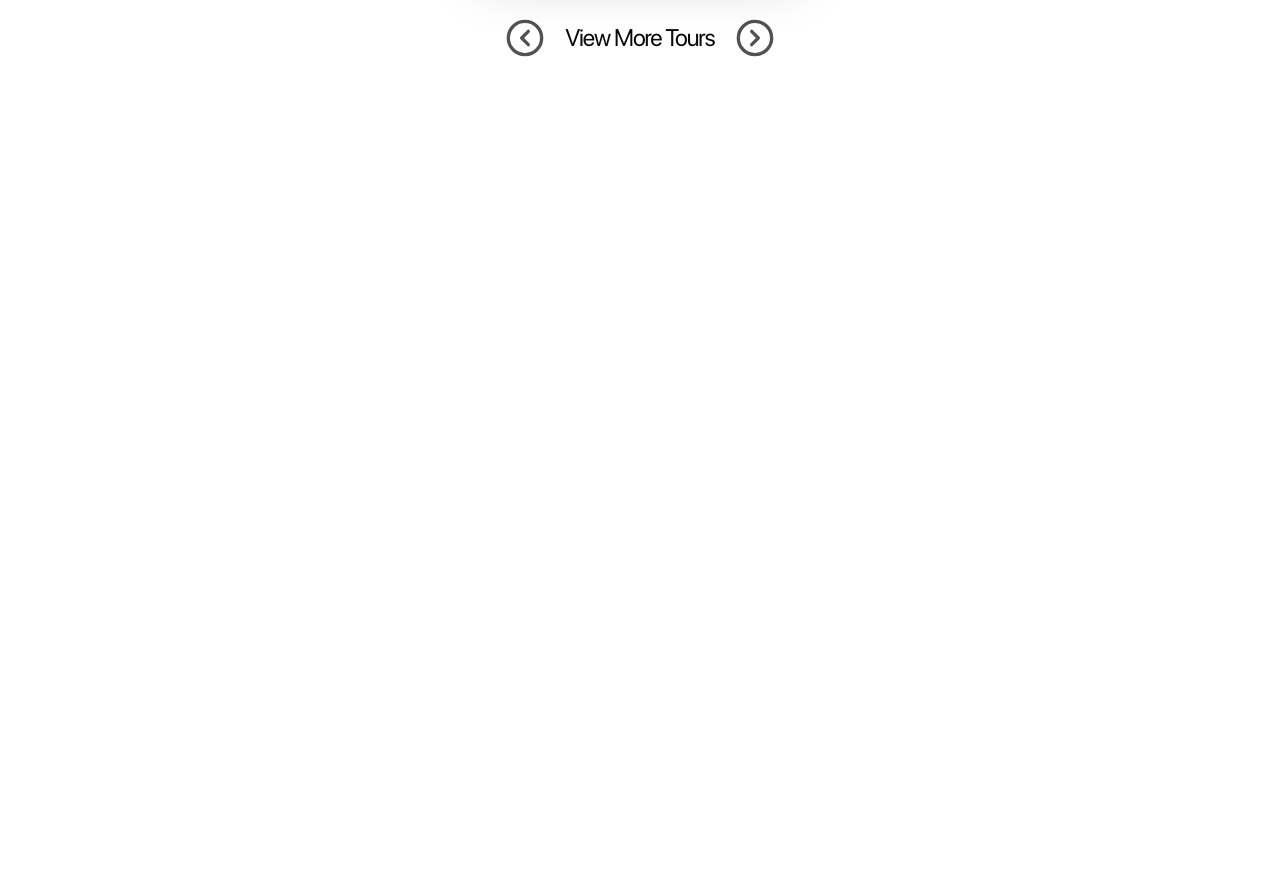
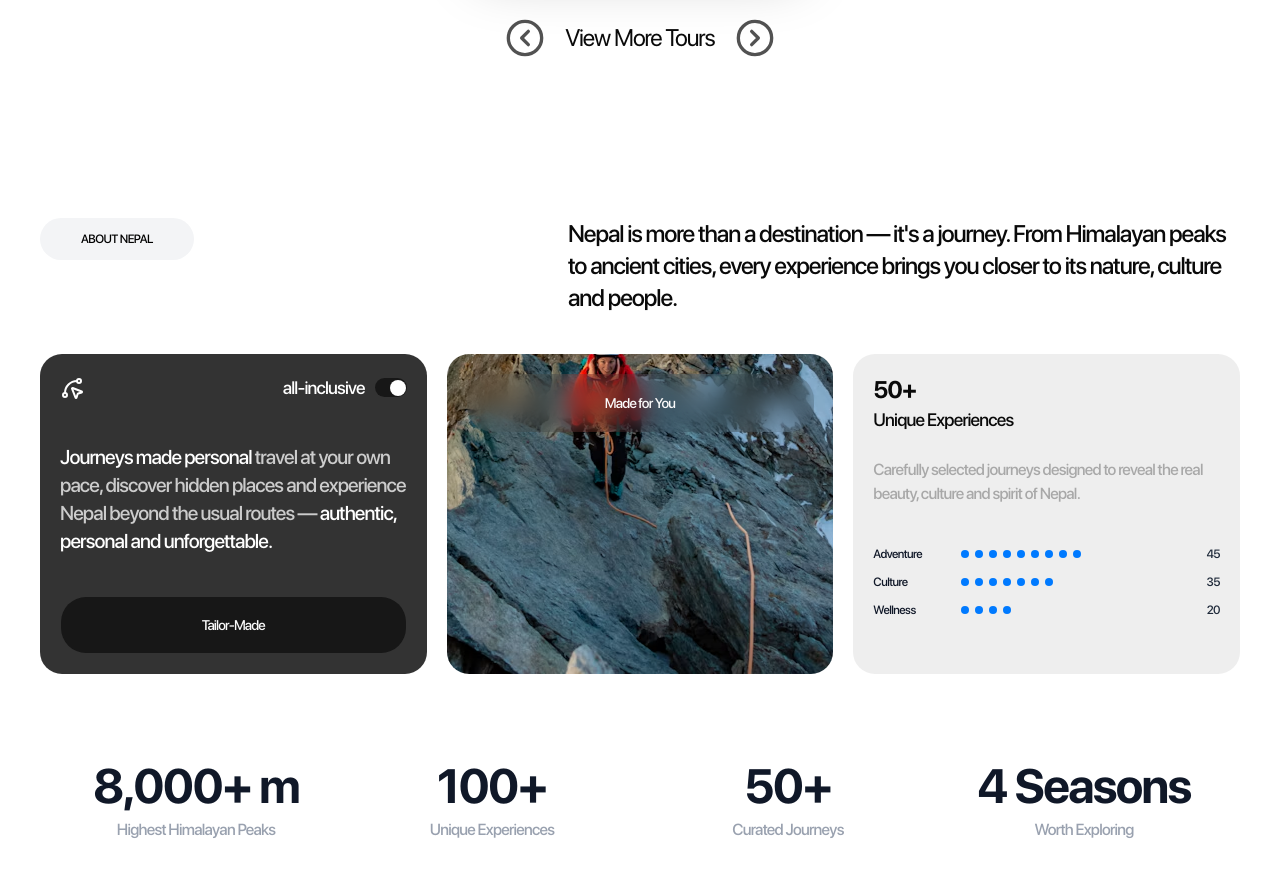
Before and after one commit to sitepow/nepalora, a Next.js app in the folder apps/next-fullstack/: page / in a window 1280 px wide. Shown: the part 1700-2576 px from the top of the page. Before the commit the page ends 1838 px from the top, so only its background shows below. Built offline with nearby package versions, Linux system fonts and the light colour scheme.

Commit message:
feat: add section about nepal

```diff
--- /dev/null
+++ b/apps/next-fullstack/src/app/_components/SectionBadge.tsx
@@ -0,0 +1,18 @@
+import { Badge } from "@/components/ui/badge";
+import { cn } from "@/lib/utils";
+import { ComponentProps } from "react";
+
+interface SectionBadgeProps extends ComponentProps<typeof Badge> {
+  children: React.ReactNode;
+}
+
+export function SectionBadge({ children, className, ...props }: SectionBadgeProps) {
+  return (
+    <Badge
+      className={cn("bg-gray-100 px-10 py-5 align-middle text-black hover:bg-gray-200", className)}
+      {...props}
+    >
+      {children}
+    </Badge>
+  );
+}
--- a/apps/next-fullstack/src/app/_components/TypographyTitle.tsx
+++ b/apps/next-fullstack/src/app/_components/TypographyTitle.tsx
@@ -1,5 +1,6 @@
 import { Badge } from "@/components/ui/badge";
 import React from "react";
+import { SectionBadge } from "./SectionBadge";
 
 interface TypographyTitleProps {
   children?: React.ReactNode;
@@ -40,9 +41,7 @@
 export function TypographyTitle({ children, badge, className = "" }: TypographyTitleProps) {
   return (
     <div className="flex flex-col items-center gap-5">
-      {badge && (
-        <Badge className="mr-3 bg-gray-100 px-10 py-5 align-middle text-black">{badge}</Badge>
-      )}
+      {badge && <SectionBadge>{badge}</SectionBadge>}
       <h1 className={`text-center text-7xl leading-[0.9] tracking-[-0.055em] ${className}`}>
         {renderFormattedChildren(children)}
       </h1>
--- a/apps/next-fullstack/src/app/_components/section/ExperienceStatsSection.tsx
+++ /dev/null
@@ -1,3 +0,0 @@
-export function ExperienceStatsSection() {
-  return <div></div>;
-}
--- /dev/null
+++ b/apps/next-fullstack/src/app/_components/section/ExperienceStatsSection/ExperienceStatsSection.tsx
@@ -0,0 +1,25 @@
+import { SectionBadge } from "../../SectionBadge";
+import { BentoFeatureCard } from "./_components/bento/BentoFeatureCard";
+import { BentoImageCard } from "./_components/bento/BentoImageCard";
+import { BentoStatsCard } from "./_components/bento/BentoStatsCard";
+import { StatsSection } from "./_components/StatsSection";
+
+export function ExperienceStatsSection() {
+  return (
+    <div className="flex flex-col gap-10 px-10 py-20">
+      <div className="flex justify-between">
+        <SectionBadge>ABOUT NEPAL</SectionBadge>
+        <p className="max-w-2xl text-2xl font-medium">
+          Nepal is more than a destination — it's a journey. From Himalayan peaks to ancient cities,
+          every experience brings you closer to its nature, culture and people.
+        </p>
+      </div>
+      <div className="grid grid-cols-3 gap-5">
+        <BentoFeatureCard />
+        <BentoImageCard />
+        <BentoStatsCard />
+      </div>
+      <StatsSection />
+    </div>
+  );
+}
--- /dev/null
+++ b/apps/next-fullstack/src/app/_components/section/ExperienceStatsSection/_components/StatsSection.tsx
@@ -0,0 +1,32 @@
+interface StatItemProps {
+  value: string;
+  label: string;
+}
+
+const statsData: StatItemProps[] = [
+  { value: "8,000+ m", label: "Highest Himalayan Peaks" },
+  { value: "100+", label: "Unique Experiences" },
+  { value: "50+", label: "Curated Journeys" },
+  { value: "4 Seasons", label: "Worth Exploring" },
+];
+
+export function StatItem({ value, label }: StatItemProps) {
+  return (
+    <div className="flex flex-col items-center justify-center text-center">
+      <span className="text-4xl font-bold tracking-tight text-gray-900 md:text-5xl">{value}</span>
+      <span className="mt-2 text-sm font-medium text-gray-400 md:text-base">{label}</span>
+    </div>
+  );
+}
+
+export function StatsSection() {
+  return (
+    <section className="w-full py-12">
+      <div className="mx-auto grid max-w-6xl grid-cols-2 gap-8 md:grid-cols-4">
+        {statsData.map((stat, index) => (
+          <StatItem key={index} value={stat.value} label={stat.label} />
+        ))}
+      </div>
+    </section>
+  );
+}
--- /dev/null
+++ b/apps/next-fullstack/src/app/_components/section/ExperienceStatsSection/_components/bento/BentoFeatureCard.tsx
@@ -0,0 +1,28 @@
+import { Button } from "@/components/ui/button";
+import { Switch } from "@/components/ui/switch";
+import { SplinePointer } from "lucide-react";
+
+export function BentoFeatureCard() {
+  return (
+    <div className="flex min-h-80 flex-col justify-between gap-6 rounded-3xl bg-[#333333] p-5 text-lg font-medium text-white">
+      <div className="flex items-center justify-between">
+        <SplinePointer />
+        <div className="flex items-center gap-2.5">
+          <span>all-inclusive</span>
+          <Switch defaultChecked />
+        </div>
+      </div>
+
+      <span className="text-xl">
+        Journeys made personal{" "}
+        <span className="opacity-75">
+          travel at your own pace, discover hidden places and experience Nepal beyond the usual
+          routes —
+        </span>{" "}
+        authentic, personal and unforgettable.
+      </span>
+
+      <Button className="py-7">Tailor-Made</Button>
+    </div>
+  );
+}
--- /dev/null
+++ b/apps/next-fullstack/src/app/_components/section/ExperienceStatsSection/_components/bento/BentoImageCard.tsx
@@ -0,0 +1,12 @@
+import { Button } from "@/components/ui/button";
+
+export function BentoImageCard() {
+  return (
+    <div
+      className="flex min-h-64 flex-col gap-6 rounded-3xl bg-bottom p-5"
+      style={{ backgroundImage: `url("/images/sylvain-mauroux-m6wbWMF6p9s-unsplash.jpg")` }}
+    >
+      <Button className="bg-transparent py-7 backdrop-blur-md">Made for You</Button>
+    </div>
+  );
+}
--- /dev/null
+++ b/apps/next-fullstack/src/app/_components/section/ExperienceStatsSection/_components/bento/BentoStatsCard.tsx
@@ -0,0 +1,47 @@
+interface CategoryStat {
+  label: string;
+  value: number;
+}
+
+const statsData: CategoryStat[] = [
+  { label: "Adventure", value: 45 },
+  { label: "Culture", value: 35 },
+  { label: "Wellness", value: 20 },
+];
+
+export function BentoStatsCard() {
+  const getDotCount = (value: number) => Math.round(value / 5);
+
+  return (
+    <div className="flex min-h-64 flex-col gap-6 rounded-3xl bg-[#eeeeee] p-5 text-lg font-medium">
+      <div className="flex flex-col justify-start">
+        <span className="text-2xl font-bold">50+</span>
+        <span>Unique Experiences</span>
+      </div>
+
+      <span className="text-base opacity-30">
+        Carefully selected journeys designed to reveal the real beauty, culture and spirit of Nepal.
+      </span>
+
+      <div className="mt-4 flex flex-col gap-3 text-xs font-medium">
+        {statsData.map((stat) => {
+          const dotCount = getDotCount(stat.value);
+
+          return (
+            <div key={stat.label} className="grid grid-cols-[80px_1fr_24px] items-center gap-2">
+              <span className="text-gray-900">{stat.label}</span>
+
+              <div className="flex items-center gap-1.5 overflow-hidden">
+                {Array.from({ length: dotCount }).map((_, index) => (
+                  <span key={index} className="h-2 w-2 shrink-0 rounded-full bg-[#007aff]" />
+                ))}
+              </div>
+
+              <span className="text-right text-gray-800">{stat.value}</span>
+            </div>
+          );
+        })}
+      </div>
+    </div>
+  );
+}
--- a/apps/next-fullstack/src/app/page.tsx
+++ b/apps/next-fullstack/src/app/page.tsx
@@ -1,5 +1,5 @@
 import { MainLayout } from "./_components/layout/MainLayout";
-import { ExperienceStatsSection } from "./_components/section/ExperienceStatsSection";
+import { ExperienceStatsSection } from "./_components/section/ExperienceStatsSection/ExperienceStatsSection";
 import { ExploreSection } from "./_components/section/ExploreSection";
 import { HeroSection } from "./_components/section/HeroSection";
 import { PopularToursSection } from "./_components/section/PopularToursSection";
--- /dev/null
+++ b/apps/next-fullstack/src/components/ui/switch.tsx
@@ -0,0 +1,31 @@
+"use client"
+
+import { Switch as SwitchPrimitive } from "@base-ui/react/switch"
+import { cn } from "cn"
+
+function Switch({
+  className,
+  size = "default",
+  ...props
+}: SwitchPrimitive.Root.Props & {
+  size?: "sm" | "default"
+}) {
+  return (
+    <SwitchPrimitive.Root
+      data-slot="switch"
+      data-size={size}
+      className={cn(
+        "peer group/switch relative inline-flex shrink-0 items-center rounded-full border border-transparent transition-all outline-none group-has-[:focus-visible]/field-label:border-transparent group-has-[:focus-visible]/field-label:ring-0 after:absolute after:-inset-x-3 after:-inset-y-2 focus-visible:border-ring focus-visible:ring-[3px] focus-visible:ring-ring/50 aria-invalid:border-destructive aria-invalid:ring-[3px] aria-invalid:ring-destructive/20 data-[size=default]:h-[18.4px] data-[size=default]:w-[32px] data-[size=sm]:h-[14px] data-[size=sm]:w-[24px] dark:aria-invalid:border-destructive/50 dark:aria-invalid:ring-destructive/40 data-checked:bg-primary data-unchecked:bg-input dark:data-unchecked:bg-input/80 data-disabled:cursor-not-allowed data-disabled:opacity-50",
+        className
+      )}
+      {...props}
+    >
+      <SwitchPrimitive.Thumb
+        data-slot="switch-thumb"
+        className="pointer-events-none block rounded-full bg-background ring-0 transition-transform group-data-[size=default]/switch:size-4 group-data-[size=sm]/switch:size-3 group-data-[size=default]/switch:data-checked:translate-x-[calc(100%-2px)] group-data-[size=sm]/switch:data-checked:translate-x-[calc(100%-2px)] dark:data-checked:bg-primary-foreground group-data-[size=default]/switch:data-unchecked:translate-x-0 group-data-[size=sm]/switch:data-unchecked:translate-x-0 dark:data-unchecked:bg-foreground"
+      />
+    </SwitchPrimitive.Root>
+  )
+}
+
+export { Switch }
```
Also changed, not shown: apps/next-fullstack/public/images/sylvain-mauroux-m6wbWMF6p9s-unsplash.jpg (added).
